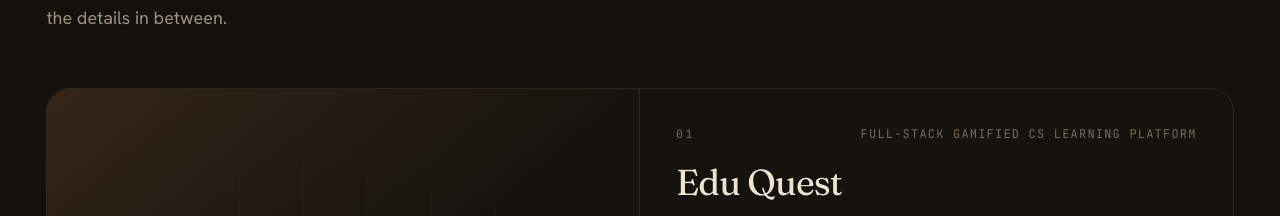
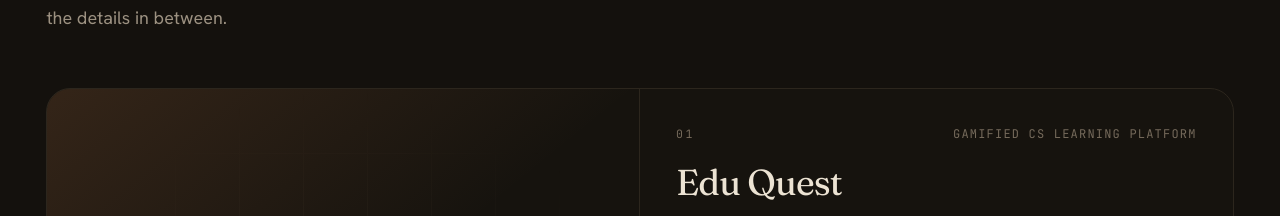
Before and after one commit to noor-ulhassan/My-Portfolio, a Next.js app: page / in a window 1280 px wide. Shown: the part 1142-1358 px from the top of the page. Built offline with nearby package versions, Linux system fonts and the light colour scheme; no server answers.

Commit message:
Size adjustments

```diff
--- a/src/components/site-nav.tsx
+++ b/src/components/site-nav.tsx
@@ -90,7 +90,7 @@ export function SiteNav() {
             <img
               src="/profile.jpeg"
               alt={profile.name}
-              className="size-7 rounded-full object-cover"
+              className="size-9 rounded-full object-cover"
             />
             <span className="hidden sm:inline">{profile.name.split(" ")[0]}</span>
           </a>
--- a/src/content/site.ts
+++ b/src/content/site.ts
@@ -58,7 +58,7 @@ export type Project = {
 export const projects: Project[] = [
   {
     title: "Edu Quest",
-    meta: "Full-stack Gamified CS learning platform",
+    meta: "Gamified CS learning platform",
     description:
       "A real-time invoicing and expense platform for freelancers. Multi-tenant workspaces, Stripe billing, and PDF generation, with an editor that feels instant.",
     highlights: [
```
